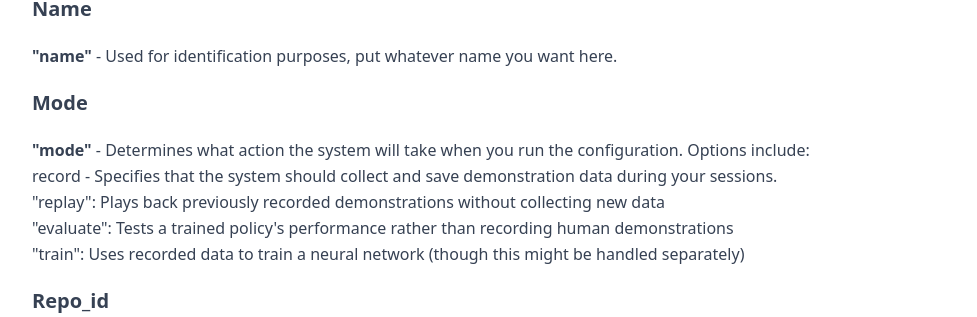
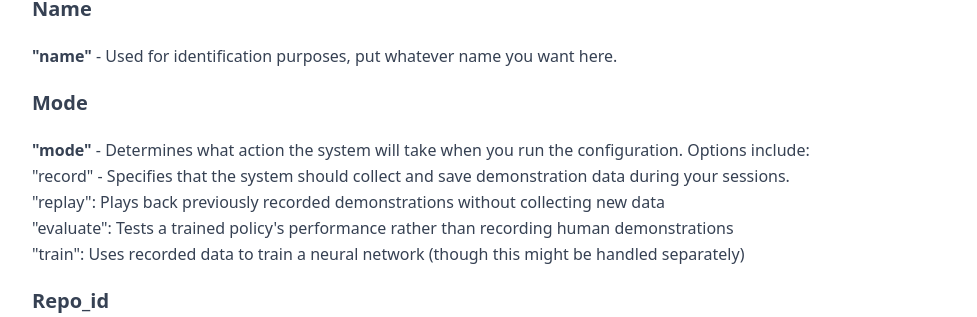
Before and after one commit to WilliamGiammona/learning-ai, a Next.js app: page /robotics in a window 1280 px wide. Shown: the part 5856-6173 px from the top of the page, without its empty margins (272-1249 px from the left). Built offline with nearby package versions, Linux system fonts and the light colour scheme.

Commit message:
added quotes

```diff
--- a/app/robotics/page.tsx
+++ b/app/robotics/page.tsx
@@ -629,8 +629,8 @@ const Robotics = () => {
                     the system will take when you run the configuration. Options
                     include:
                     <br />
-                    record - Specifies that the system should collect and save
-                    demonstration data during your sessions.
+                    &quot;record&quot; - Specifies that the system should
+                    collect and save demonstration data during your sessions.
                     <br />
                     &quot;replay&quot;: Plays back previously recorded
                     demonstrations without collecting new data
```
